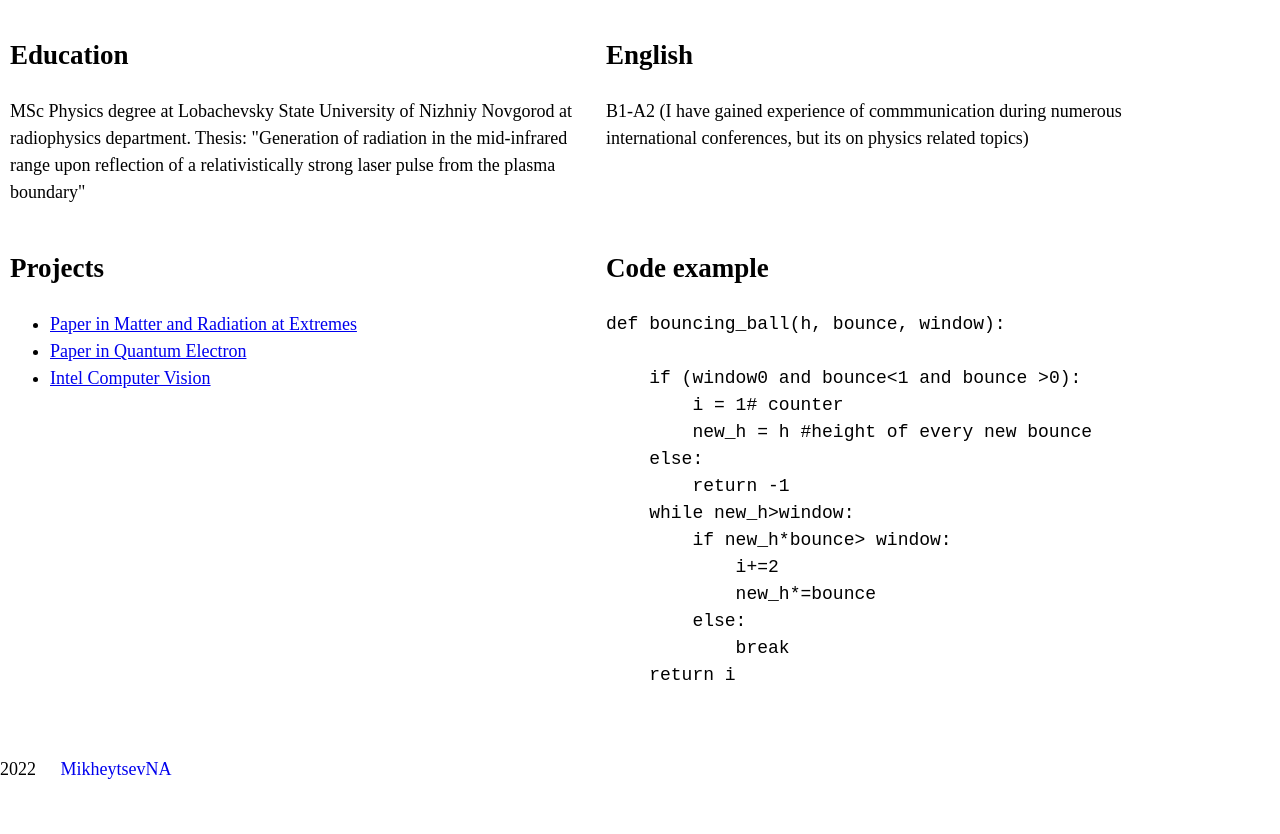
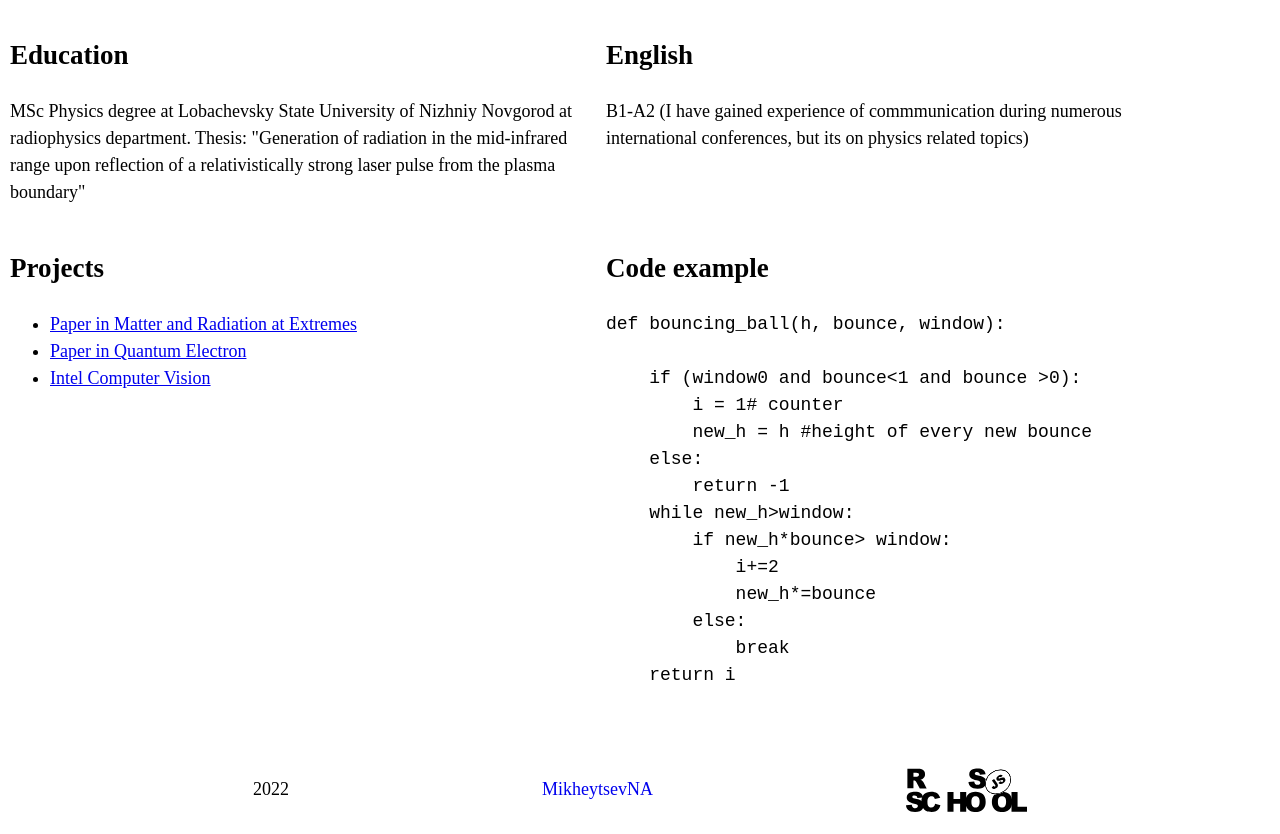
Before and after one commit to MikheytsevNA/rsschool-cv, a plain HTML site: page index.html in a window 1280 px wide. Shown: the part 546-1380 px from the top of the page. Before the commit the page ends 1340 px from the top, so only its background shows below. Drawn offline with Linux system fonts and the light colour scheme.

Commit message:
feat: footer styles and change for narower screens

```diff
--- a/style.css
+++ b/style.css
@@ -45,3 +45,22 @@ body {
     width: 45%;
     padding: 10px;
 }
+
+.footer-container {
+    display:flex;
+    justify-content: space-evenly;
+    align-items: center;
+    padding: 20px;
+}
+.logo {
+    width: 121px;
+    height: 45px;
+    background-image: url(assets/rs_school_js.svg);
+    background-size: contain;
+}
+
+@media (max-width: 768px) {
+    .main-section {
+      width: 100%;
+    }
+  }
```
Also changed, not shown: index.html (+2 -1 lines).
